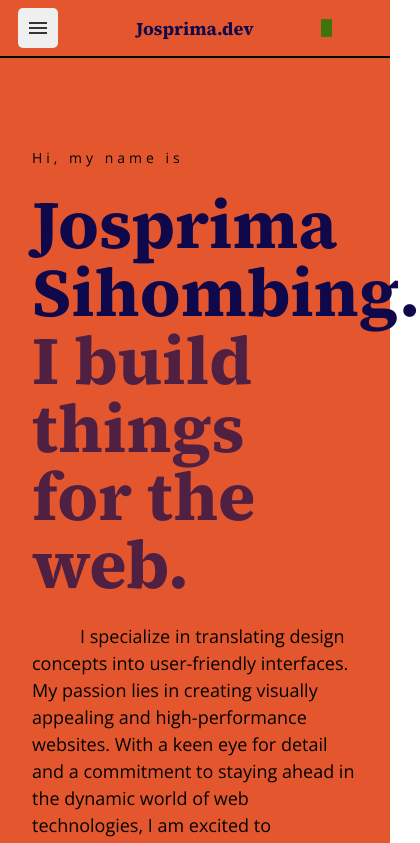
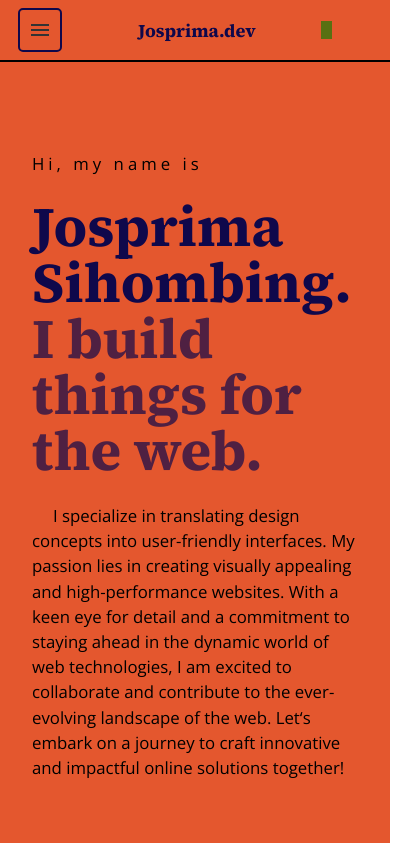
Before and after one commit to josprima-sihombing/josprima.dev, a Next.js app: page / in a window 390 px wide. Shown: the top 843 px of the page, 420 px wide, since content can reach past the window. Built offline with nearby package versions, Linux system fonts and the light colour scheme.

Commit message:
make font size responsive to html root font size

```diff
--- a/src/components/atoms/button/index.tsx
+++ b/src/components/atoms/button/index.tsx
@@ -1,5 +1,8 @@
 import { CSSProperties } from "react";
 import css from "./style.module.scss";
+import classNames from "classnames";
+
+export type ButtonVariantType = "contained" | "outlined";
 
 export type ButtonProps = {
   type?: "button" | "submit" | "reset";
@@ -7,6 +10,7 @@ export type ButtonProps = {
   className?: string;
   onClick?: () => void;
   style?: CSSProperties;
+  variant?: ButtonVariantType;
 };
 
 export default function Button({
@@ -15,14 +19,15 @@ export default function Button({
   className,
   onClick,
   style,
+  variant = "contained",
 }: ButtonProps) {
+  const cn = classNames(css.root, className, {
+    [css.root__contained]: variant === "contained",
+    [css.root__outlined]: variant === "outlined",
+  });
+
   return (
-    <button
-      type={type}
-      className={`${css.root} ${className}`}
-      onClick={onClick}
-      style={style}
-    >
+    <button type={type} className={cn} onClick={onClick} style={style}>
       {children}
     </button>
   );
--- a/src/components/atoms/button/style.module.scss
+++ b/src/components/atoms/button/style.module.scss
@@ -10,6 +10,15 @@
   border: 0;
   font-weight: bold;
   cursor: pointer;
+
+  &__contained {
+    background-color: var.$orange;
+  }
+
+  &__outlined {
+    background-color: transparent;
+    border: 2px solid var.$blue_70;
+  }
 }
 
 @media screen and (max-width: 768px) {
--- a/src/components/sections/hero/style.module.scss
+++ b/src/components/sections/hero/style.module.scss
@@ -9,29 +9,29 @@
   &__intro {
     color: var.$black;
     letter-spacing: 4px;
-    font-size: 14px;
+    font-size: 1.2rem;
     margin-bottom: 24px;
   }
 
   &__title {
     color: var.$blue_70;
-    font-size: 68px;
+    font-size: 4rem;
     margin-bottom: 0;
     line-height: 100%;
   }
 
   &__sub_title {
     color: rgba($color: var.$blue_70, $alpha: 0.7);
-    font-size: 68px;
+    font-size: 4rem;
     margin-bottom: 24px;
     line-height: 100%;
   }
 
   &__description {
     max-width: 720px;
-    font-size: 18px;
+    font-size: 1.2rem;
     color: var.$black;
-    line-height: 27px;
-    text-indent: 48px;
+    line-height: 1.8rem;
+    text-indent: 1.5rem;
   }
 }
--- a/src/components/sections/navbar/index.tsx
+++ b/src/components/sections/navbar/index.tsx
@@ -48,7 +48,11 @@ export default function Navbar({ className }: NavbarProps) {
   return (
     <nav className={classNames}>
       <Container className={css.navbar}>
-        <Button className={css.toggle_btn} onClick={toggleMenu}>
+        <Button
+          className={css.toggle_btn}
+          onClick={toggleMenu}
+          variant="outlined"
+        >
           <MdMenu />
         </Button>
         <Logo className={css.logo} />
--- a/src/styles/globals.css
+++ b/src/styles/globals.css
@@ -3,6 +3,22 @@
   padding: 0;
 }
 
+html {
+  font-size: 16px;
+}
+
+@media screen and (max-width: 768px) {
+  html {
+    font-size: 14px;
+  }
+}
+
+@media screen and (max-width: 375px) {
+  html {
+    font-size: 12px;
+  }
+}
+
 html, body, main {
   height: 100%;
 }
```
